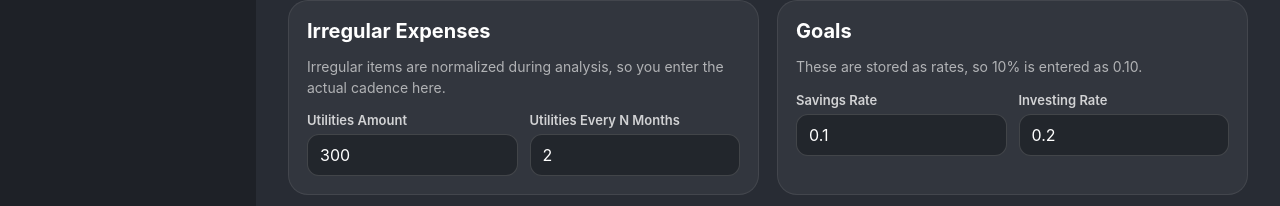
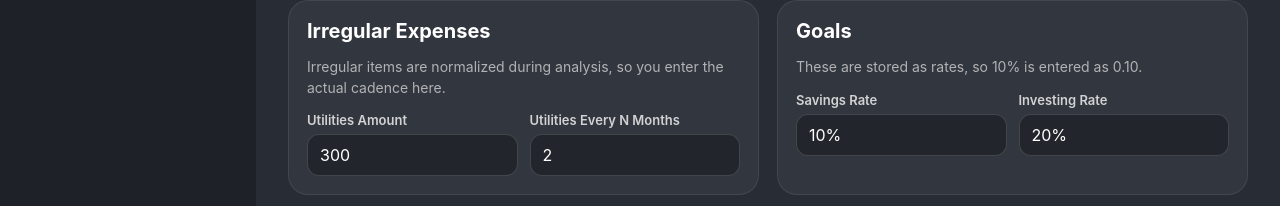
Before and after one commit to isotropo/nikos-dashboard, a React (Create React App) app: page / in a window 1280 px wide. Shown: the part 495-701 px from the top of the page. Built offline with nearby package versions, Linux system fonts and the light colour scheme.

Commit message:
Display goal rates as percentages

```diff
--- a/src/interface/pages/InputsPage.js
+++ b/src/interface/pages/InputsPage.js
@@ -21,21 +21,48 @@
     return Number(value);
 }
 
+const toDisplayPercent = (value) =>
+{
+    if (value === null || value === undefined)
+    {
+        return "";
+    }
+
+    return String(value * 100);
+}
+
+const parsePercent = (value) =>
+{
+    if (value === "")
+    {
+        return 0;
+    }
+
+    return Number(value.replace("%", "").trim()) / 100;
+}
+
 const Field = ({
+    inputMode,
     label,
     onChange,
+    parseValue = parseNumber,
     step = "0.01",
+    type = "number",
+    toDisplayValue = toDisplayNumber,
     value,
 }) =>
 {
     return <label className="InputsField">
         <span>{label}</span>
-        <input
-            onChange={(event) => onChange(parseNumber(event.target.value))}
-            step={step}
-            type="number"
-            value={toDisplayNumber(value)}
-        />
+        <div className="InputsField__inputWrap">
+            <input
+                inputMode={inputMode}
+                onChange={(event) => onChange(parseValue(event.target.value))}
+                step={step}
+                type={type}
+                value={toDisplayValue(value)}
+            />
+        </div>
     </label>
 }
 
@@ -255,14 +282,22 @@
                 >
                     <div className="InputsFieldGrid">
                         <Field
+                            inputMode="decimal"
                             label="Savings Rate"
                             onChange={(value) => updateGoal("savingsRate", value)}
+                            parseValue={parsePercent}
+                            type="text"
                             value={planInput.goals.savingsRate}
+                            toDisplayValue={(value) => `${toDisplayPercent(value)}%`}
                         />
                         <Field
+                            inputMode="decimal"
                             label="Investing Rate"
                             onChange={(value) => updateGoal("investingRate", value)}
+                            parseValue={parsePercent}
+                            type="text"
                             value={planInput.goals.investingRate}
+                            toDisplayValue={(value) => `${toDisplayPercent(value)}%`}
                         />
                     </div>
                 </InputsSection>
--- a/src/styles/InputsPage.sass
+++ b/src/styles/InputsPage.sass
@@ -62,6 +62,11 @@
         padding: 10px 12px
         font: inherit
 
+.InputsField__inputWrap
+    input
+        width: 100%
+        box-sizing: border-box
+
 .InputsField--full
     grid-column: 1 / -1
 
```
